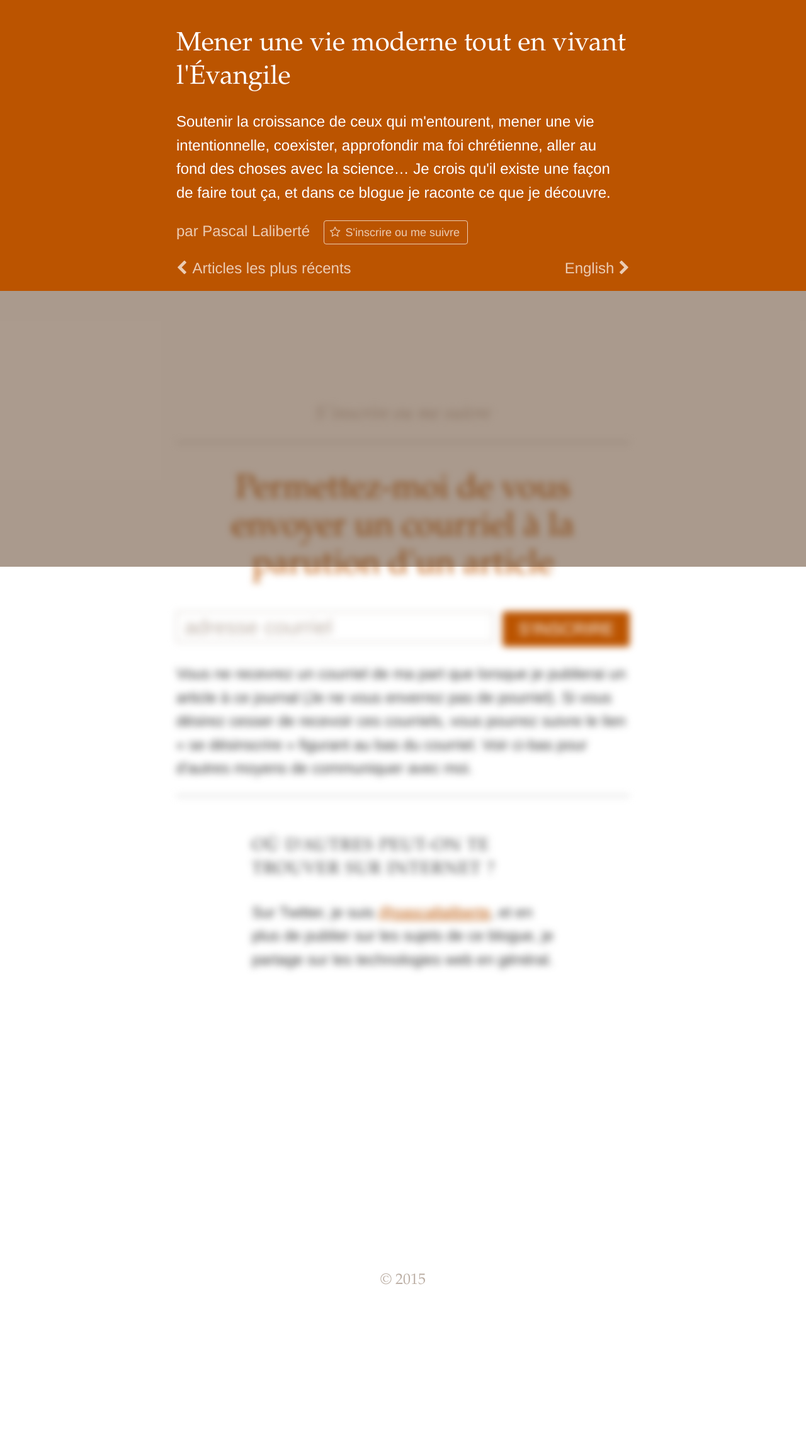
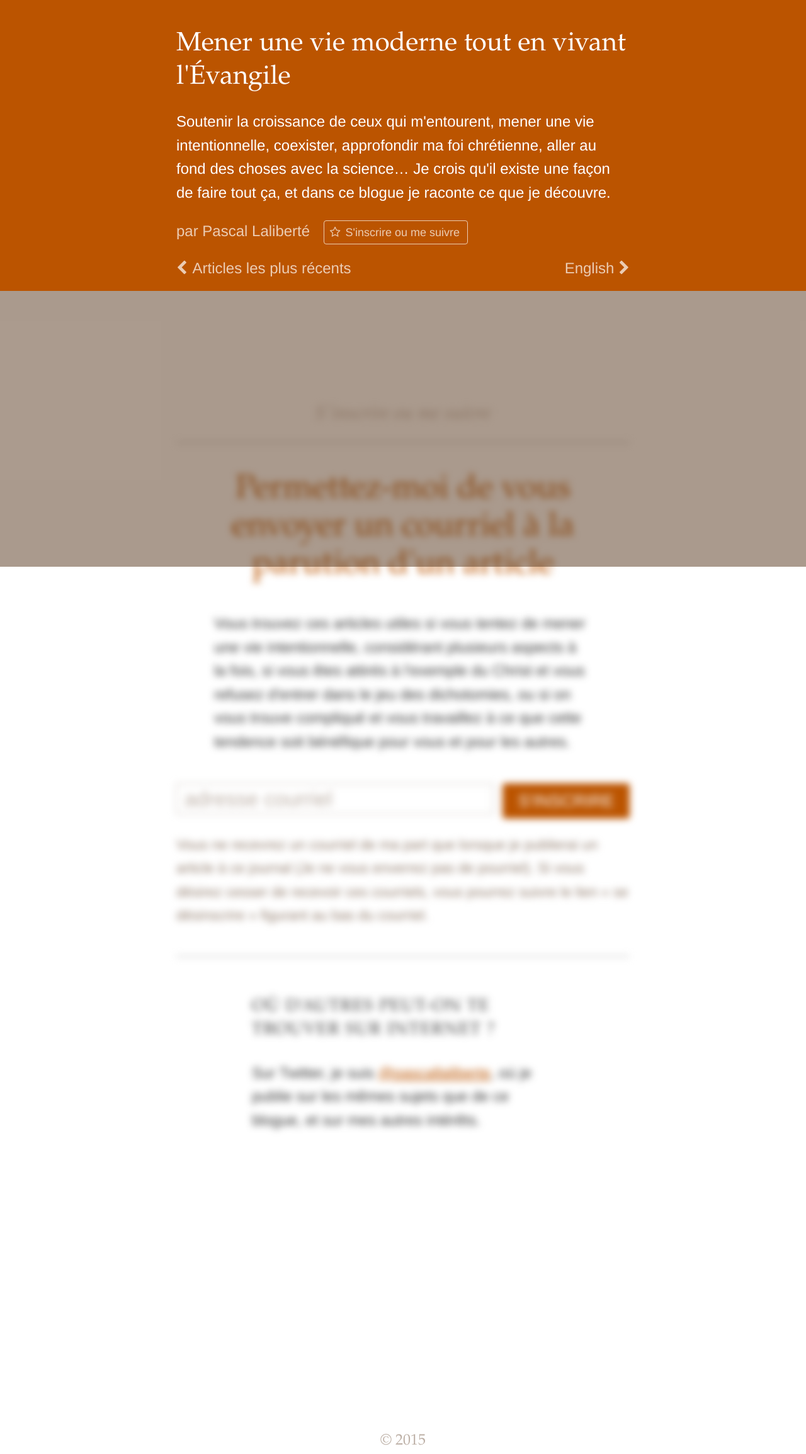
Before and after one commit to pascallaliberte/par.pascallaliberte.me, a Jekyll site: the page built from sinscrire-suivre/index.html, in a window 1280 px wide. Shown: the whole page at 63% size. Built offline with Jekyll 4.4.1, drawn with Linux system fonts in a browser that asks for light colours; nearby versions of some CDN libraries; before the commit the page ends 2054 px from its top, so only the background shows below that.

Commit message:
Ajuster la page d'inscription: ajouter pourquoi s'inscrire

```diff
--- a/a/css/modules/subscribe-follow.css
+++ b/a/css/modules/subscribe-follow.css
@@ -163,3 +163,19 @@
   color: #333;
   text-decoration: underline;
 }
+
+@media (min-width: 512px) {
+  /* line 98, ../../sass/modules/subscribe-follow.sass */
+  .subscribe-follow-why-subscribe {
+    max-width: 25em;
+    margin: 0 auto 2em;
+  }
+}
+
+/* line 103, ../../sass/modules/subscribe-follow.sass */
+.subscribe-follow-note {
+  color: #907b6b;
+  font-size: 15px;
+  font-size: 1.5rem;
+  margin-bottom: 2em;
+}
--- a/sinscrire-suivre/index.html
+++ b/sinscrire-suivre/index.html
@@ -10,6 +10,10 @@ alt_lang_path: /subscribe-follow/
   <section class="subscribe-follow-primary">
     <h2>Permettez-moi de vous envoyer un courriel à la parution d'un article</h2>
 
+    <aside class="subscribe-follow-why-subscribe">
+      <p>Vous trouvez ces articles utiles si vous tentez de mener une vie intentionnelle, considérant plusieurs aspects à la fois, si vous êtes attirés à l'exemple du Christ et vous refusez d'entrer dans le jeu des dichotomies, ou si on vous trouve compliqué et vous travaillez à ce que cette tendence soit bénéfique pour vous et pour les autres.</p>
+    </aside>
+
     <form class="subscribe-follow-email-form"
       action="https://tinyletter.com/par-pascallaliberte" method="post"
       target="popupwindow"
@@ -19,8 +23,8 @@ alt_lang_path: /subscribe-follow/
       <input class="subscribe-follow-email-submit btn btn-default" type="submit" value="S'inscrire" />
     </form>
 
-    <p class="note">
-      Vous ne recevrez un courriel de ma part que lorsque je publierai un article à ce journal (Je ne vous enverrez pas de pourriel). Si vous désirez cesser de recevoir ces courriels, vous pourrez suivre le lien « se désinscrire » figurant au bas du courriel. Voir ci-bas pour d'autres moyens de communiquer avec moi.
+    <p class="note subscribe-follow-note">
+      Vous ne recevrez un courriel de ma part que lorsque je publierai un article à ce journal (Je ne vous enverrez pas de pourriel). Si vous désirez cesser de recevoir ces courriels, vous pourrez suivre le lien « se désinscrire » figurant au bas du courriel.
     </p>
 
   </section>
@@ -31,7 +35,7 @@ alt_lang_path: /subscribe-follow/
 
     <h2>Où d'autres peut-on te trouver sur internet&nbsp;?</h2>
 
-    <p>Sur Twitter, je suis <a href="http://twitter.com/pascallaliberte" title="Twitter: @pascallaliberte">@pascallaliberte</a>, et en plus de publier sur les sujets de ce blogue, je partage sur les technologies web en général.
+    <p>Sur Twitter, je suis <a href="http://twitter.com/pascallaliberte" title="Twitter: @pascallaliberte">@pascallaliberte</a>, où je publie sur les mêmes sujets que de ce blogue, et sur mes autres intérêts.
     </p>
 
   </section>
```
Also changed, not shown: a/sass/modules/subscribe-follow.sass (+10 -0 lines).
